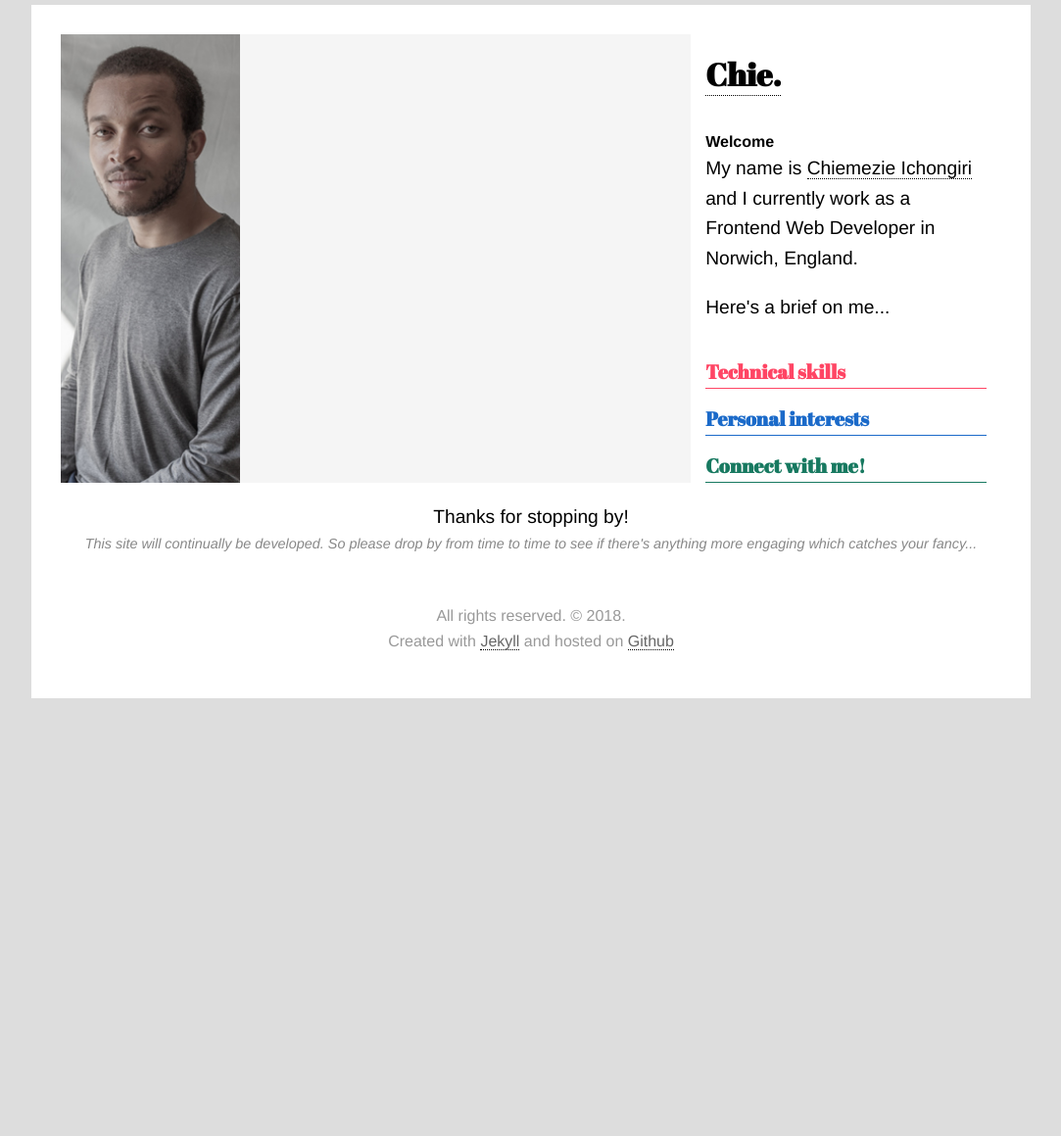
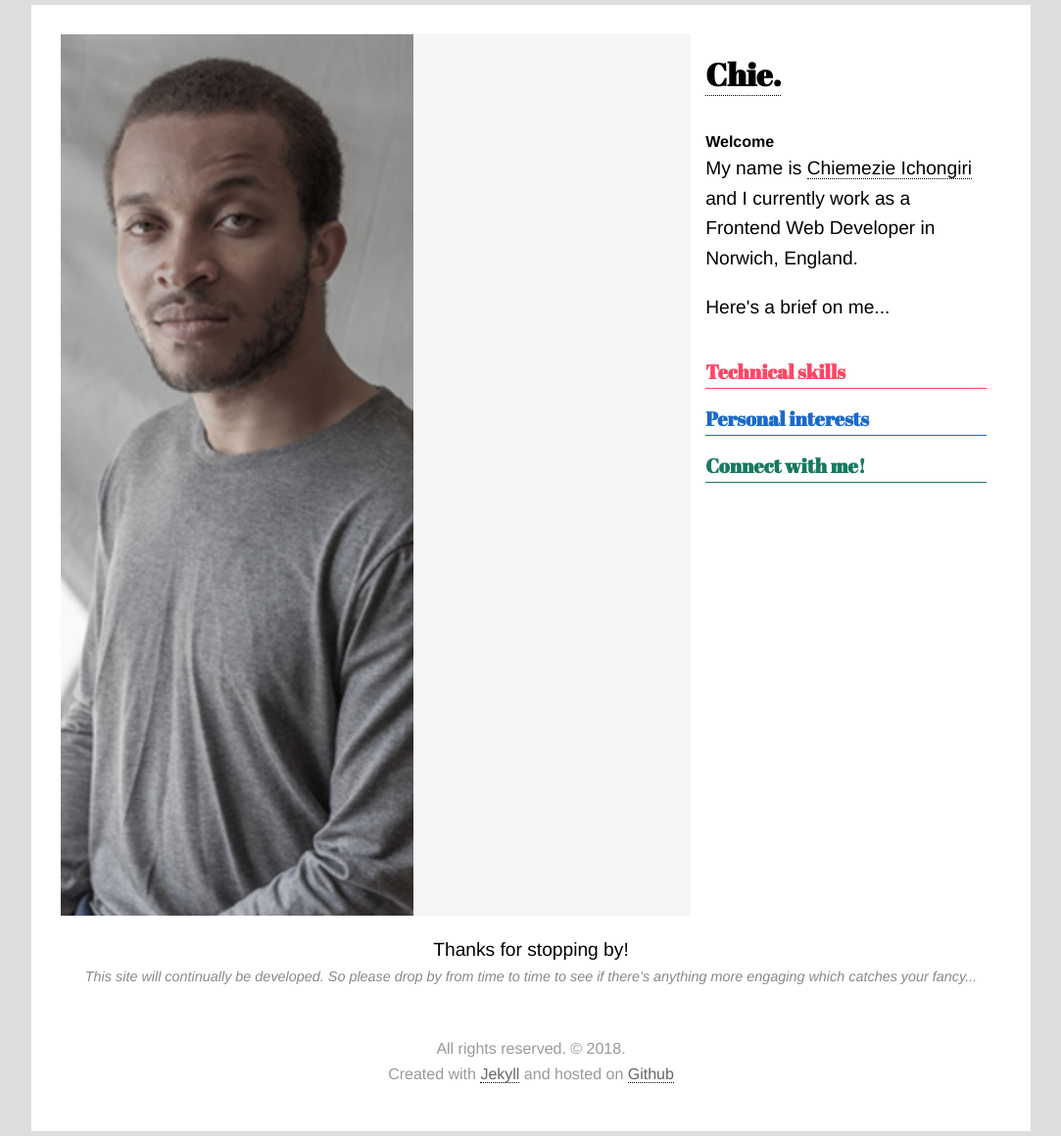
Before and after one commit to chiich/portfolio, a Jekyll site: the page built from index.html, in a window 1280 px wide. Shown: the whole page at 98% size, without its empty margins (98-1181 px from the left). Built offline with Jekyll 4.4.1, drawn with Linux system fonts in a browser that asks for light colours; nearby versions of some CDN libraries; some web fonts are replaced; before the commit the page ends 900 px from its top, so only the background shows below that.

Commit message:
Update _w3.scss

```diff
--- a/_sass/_w3.scss
+++ b/_sass/_w3.scss
@@ -56,6 +56,10 @@ h1, h2, h3, h4, h5, h6 {
   margin-left: auto;
   margin-right: auto;
   padding: 30px;
+
+  > .row {
+    height: 100vh;
+  }
 }
 .cursive {
   font-family: 'Dr Sugiyama', cursive;
```
